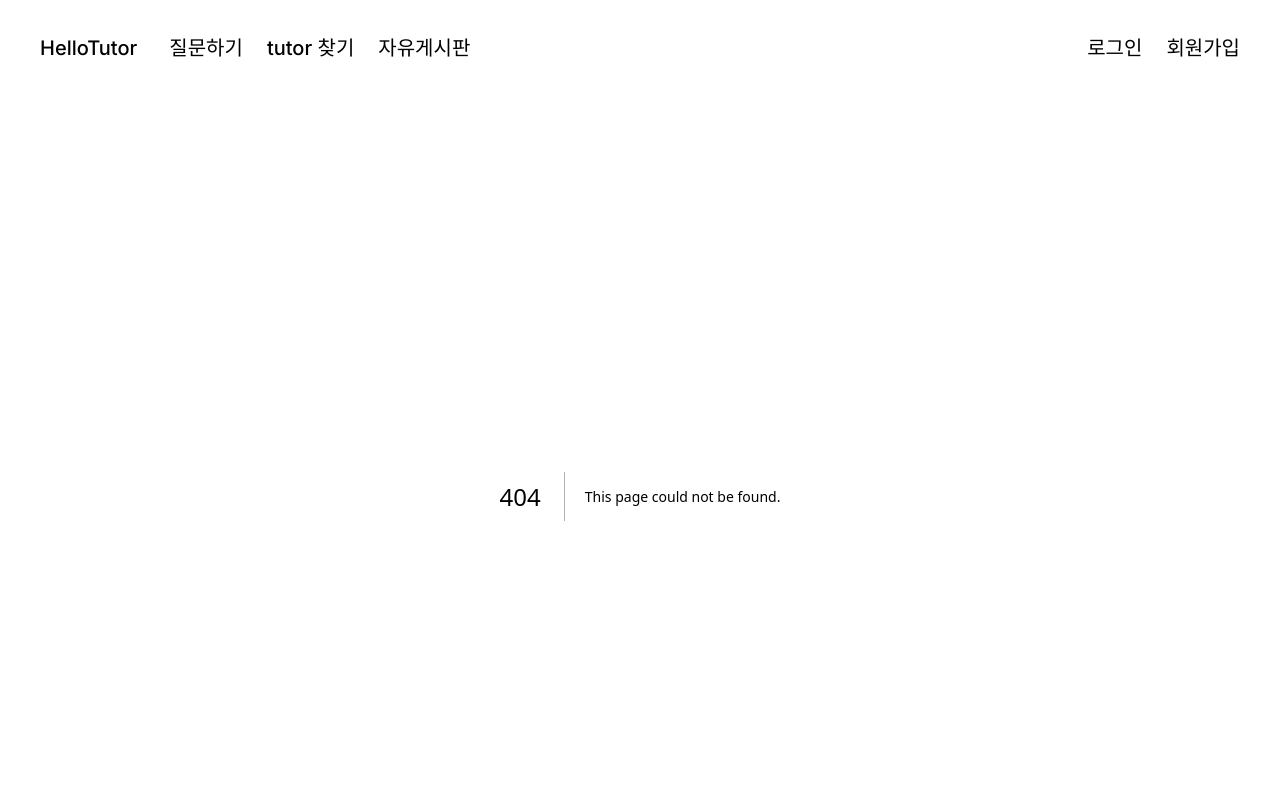
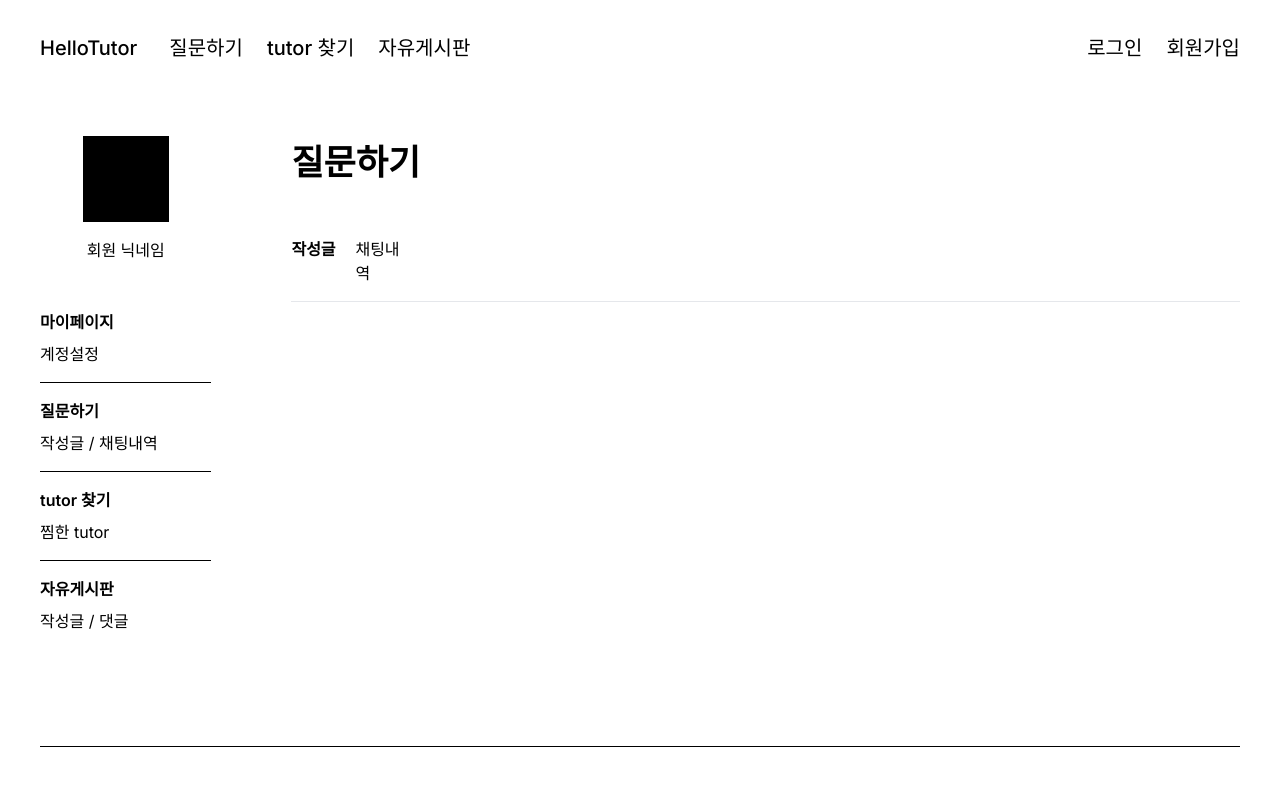
Before and after one commit to HelloTutor/HelloTutor-FE, a Next.js app: page /my-page/my-question in a window 1280 px wide. Before the commit this address had no page. Shown: the top 789 px of the page. Built offline with nearby package versions, Linux system fonts and the light colour scheme.

Commit message:
feat: 마이페이지 작성글, 채팅 내역 구현

```diff
--- /dev/null
+++ b/src/app/my-page/my-question/page.tsx
@@ -0,0 +1,60 @@
+"use client";
+import AccountSideMenu from "@/app/my-page/components/AccountSideMenu";
+import MyPageTitle from "../components/MyPageTitle";
+import { useState } from "react";
+
+export default function MyQuestion() {
+  const [tab, setTab] = useState(0);
+  return (
+    <div className="flex">
+      <AccountSideMenu />
+      <section className="w-full ">
+        <MyPageTitle title="질문하기" />
+        <div className="flex flex-col gap-y-4 mt-[48px] ml-[80px]">
+          {/* tab */}
+          <div className="flex gap-x-2">
+            {["작성글", "채팅내역"].map((item, index) => (
+              <p
+                className={`${tab === index && "font-semibold"} w-[56px]`}
+                onClick={() => setTab(index)}
+                key={index}
+              >
+                {item}
+              </p>
+            ))}
+          </div>
+          <hr />
+          {/* 작성글 */}
+          {tab === 0 && (
+            // 작성글 components 추후 추가
+            <></>
+          )}
+          {/* 채팅내역 */}
+          {tab === 1 && (
+            <div className="flex flex-col gap-y-5">
+              {[1, 2, 3, 4, 5].map((item, index) => (
+                <div
+                  className="rounded-sm w-[700px] hover:shadow-sm mx-auto"
+                  key={index}
+                >
+                  <div className="flex items-center">
+                    <div className="rounded-lg w-[60px] h-[60px] bg-black" />
+                    <div className="ml-3">
+                      <p className="font-semibold">닉네임</p>
+                      <p>과목</p>
+                      <p className=" text-gray-500">마지막 대화</p>
+                    </div>
+                  </div>
+                  <div className="flex justify-between mt-3">
+                    <p>가격 1,000원</p>
+                    <p>2024.1.4</p>
+                  </div>
+                </div>
+              ))}
+            </div>
+          )}
+        </div>
+      </section>
+    </div>
+  );
+}
```
